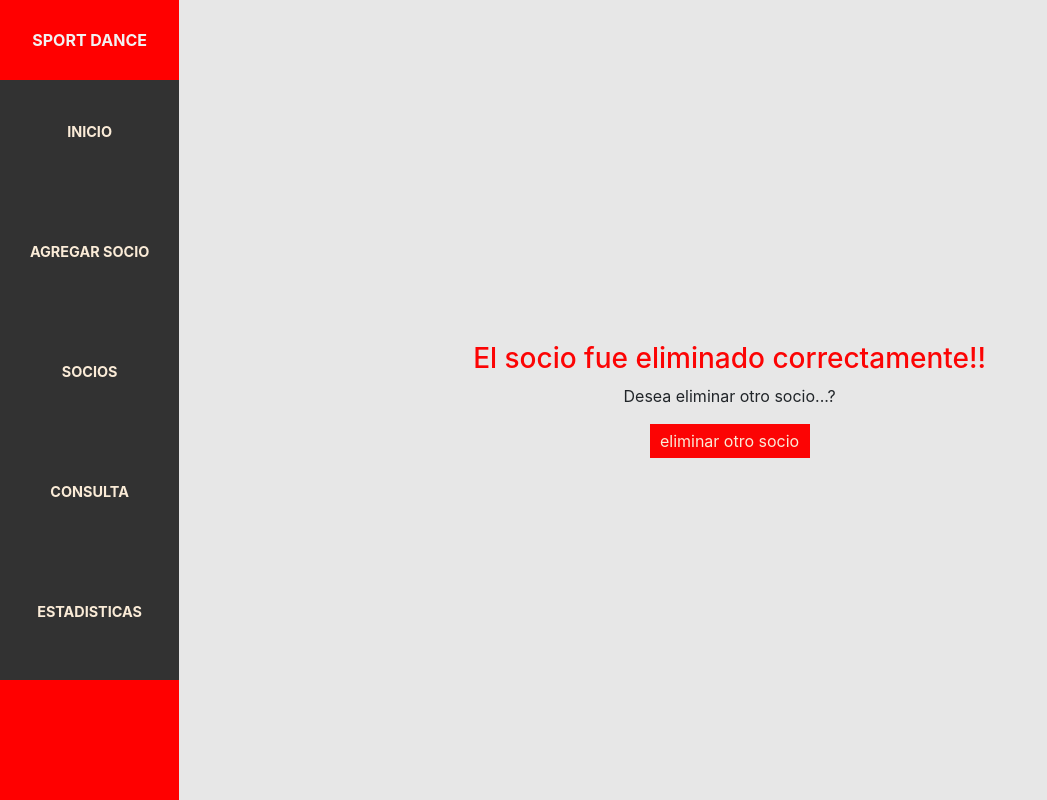
After one commit to cristian83villagra/gym-sportdance, a Django app: page /eliminacion_exitosa in a window 1280 px wide. The commit adds this page. Shown: the whole page, without its empty margins (0-1047 px from the left). Run offline with Django 3.2, Linux system fonts and the light colour scheme; some libraries are stand-ins or nearby versions.

Commit message:
Se agregaron nuevas funcionalidades, actualizar socio, eliminar socio

```diff
--- a/gestionsport/dashboardsport/models.py
+++ b/gestionsport/dashboardsport/models.py
@@ -59,7 +59,7 @@ class Socio(models.Model):
 
 
     def __str__(self):
-        return "{} ({}) ({})".format(self.id, self.nombre, self.genero)
+        return self.nombre
 
     class Meta:
         db_table = 'socio'
--- a/gestionsport/dashboardsport/static/dashboard/estilo.css
+++ b/gestionsport/dashboardsport/static/dashboard/estilo.css
@@ -364,7 +364,7 @@ label{
     color: antiquewhite;
     border: none;
     width: 10em;
-    height: 2em;
+    height: 2.1em;
     transition: border-radius 1s;
 }
 
--- a/gestionsport/dashboardsport/static/dashboard/modificaciones.css
+++ b/gestionsport/dashboardsport/static/dashboard/modificaciones.css
@@ -36,3 +36,15 @@
 .table table-dark{
     background: violet;
 }
+
+/*----------PAGINA CONSULTA---------*/
+
+a:link {text-decoration: none !important;}
+a:visited {text-decoration: none!important;}
+a:hover {text-decoration: none !important;
+        color:#e8e8e8}
+a:active {text-decoration: none !important;}
+a{
+    color: #e8e8e8;
+    font-weight: 600;
+}
--- a/gestionsport/dashboardsport/templates/dashboard/base.html
+++ b/gestionsport/dashboardsport/templates/dashboard/base.html
@@ -66,6 +66,13 @@
 
             {% endblock estadistica %}
 
+            {% block eliminar_socio %}
+
+            {% endblock eliminar_socio %}
+
+            {% block eliminacion_exitosa %}
+
+            {% endblock eliminacion_exitosa %}
 
 
         </div>
--- /dev/null
+++ b/gestionsport/dashboardsport/templates/dashboard/eliminacion_exitosa.html
@@ -0,0 +1,17 @@
+{% extends 'dashboard/base.html' %}
+{% load static %}
+
+{% block titulo %} ELIMINACION EXITOSA {% endblock %}
+
+{% block envio  %}
+    <div class="exito">
+        <h3>El socio fue eliminado correctamente!!</h3>
+        <p>Desea eliminar otro socio...?</p>
+        <form class>
+            <a href="{% url 'consulta' %}">
+                <input class="boton_agregar" type="button" value="eliminar otro socio">
+            </a>
+        </form>
+    </div>
+
+{% endblock envio %}
--- a/gestionsport/dashboardsport/templates/dashboard/estadisticas.html
+++ b/gestionsport/dashboardsport/templates/dashboard/estadisticas.html
@@ -25,7 +25,7 @@
                     <div class="activos"><h5>{{activos}}</h5></div>
                 </div>
                 <div class="tarjeta5">
-                    <div class="titulotarjeta">No Activos</div>
+                    <div class="titulotarjeta"><a href="{%url 'socios_no_activos' %}"> No Activos</a></div>
                     <div class="inactivos"><h5>{{no_activos}}</h5></div>
                 </div>
 
--- a/gestionsport/dashboardsport/urls.py
+++ b/gestionsport/dashboardsport/urls.py
@@ -12,6 +12,10 @@ urlpatterns = [
     path('no_activos', views.no_activos, name='no_activos'),
     path('consulta', views.consulta, name='consulta'),
     path('estadisticas', views.estadisticas, name='estadisticas'),
-    #path('paginacion', views.paginacion, name='paginacion')
+    path('socios_no_activos', views.socios_no_activos, name='socios_no_activos'),
+    path('actualizacion_exitosa', views.actualizacion_exitosa, name='actualizacion_exitosa'),
+    path('actualizar_socio/<str:pk>/', views.actualizar_socio, name='actualizar_socio'),
+    path('eliminar_socio/<str:pk>/', views.eliminar_socio, name='eliminar_socio'),
+    path('eliminacion_exitosa', views.eliminacion_exitosa, name='eliminacion_exitosa')
 
 ]
--- a/gestionsport/dashboardsport/views.py
+++ b/gestionsport/dashboardsport/views.py
@@ -1,9 +1,6 @@
 from calendar import month
-from itertools import count
-from pickle import TRUE
-from tkinter import S
-from typing_extensions import Self
-from webbrowser import get
+from django.urls import reverse_lazy
+from django.views.generic.edit import CreateView, UpdateView
 from django.db.models import Sum
 from django.shortcuts import render, redirect
 from .models import Socio
@@ -11,6 +8,8 @@ from django.db.models import Q, F
 from .forms import Form_Client
 from datetime import datetime, date
 from django.core.paginator import Paginator, EmptyPage, PageNotAnInteger
+from django.db import transaction
+
 
 
 #-------------VISTA INDEX---------------#
@@ -56,6 +55,56 @@ def envio_exitoso(request):
     return render(request, 'dashboard/envio_exitoso.html',{})
 
 
+#-------------VISTA ACTUALIZAR USUARIO---------------#
+
+def actualizar_socio(request, pk):
+    """
+    Funcion para actualizar socio
+    """
+    fecha_hoy = date.today()
+    socio = Socio.objects.get(id=pk)
+    form = Form_Client(instance=socio)
+    if request.method == 'POST':
+        form = Form_Client(request.POST, instance=socio)
+        if form.is_valid():
+            form.save()
+            return redirect("actualizacion_exitosa")
+
+    return render(request, 'dashboard/actualizar_socio.html',{'form': form, 'fecha_hoy': fecha_hoy})
+
+#-------------VISTA ACTUALIZACION EXITOSA---------------#
+
+def actualizacion_exitosa(request):
+    """
+    Funcion que actualiza a socio
+    """
+    return render(request, 'dashboard/actualizacion_exitosa.html',{})
+
+
+
+#-------------VISTA ELIMINAR USUARIO---------------#
+
+def eliminar_socio(request, pk):
+    """
+    Funcion para actualizar socio
+    """
+    fecha_hoy = date.today()
+    socio = Socio.objects.get(id=pk)
+    if request.method == 'POST':
+        socio.delete()
+        return redirect("eliminacion_exitosa")
+    context = {'item': socio, 'fecha_hoy': fecha_hoy}
+    return render(request, 'dashboard/eliminar_socio.html',context)
+
+
+#-------------VISTA ELIMINACION EXITOSA---------------#
+
+def eliminacion_exitosa(request):
+    """
+    Funcion que lleva a una pagina de eliminacion exitosa
+    """
+    return render(request, 'dashboard/eliminacion_exitosa.html',{})
+
 
 #-------------VISTA LISTA DE CLIENTES DEL GYM---------------#
 
@@ -80,10 +129,10 @@ def no_activos(request):
     """
     Funcion actualiza los activos a no activos al terminar su mes de membresia.
     """
-    hoy = datetime.today()
-    vencidos = Socio.objects.filter(vencimiento = hoy)
-    print(vencidos)
-    vencidos = Socio.objects.filter(vencimiento = hoy).update(estado = 'No activo', aldia= 'NO', cuota=0)
+    hoy = date.today()
+    #vencidos = Socio.objects.filter(estado = 'No activo')
+    #print(vencidos)
+    vencidos = Socio.objects.filter(vencimiento__lte = hoy).update(estado = 'No activo', aldia= 'NO', cuota=0000.00)
 
     return render(request, 'dashboard/no_activos.html', {'vencidos': vencidos} )
 
@@ -100,14 +149,15 @@ def consulta(request):
     clientes = Socio.objects.filter(estado = True)
     if queryset:
         clientes = Socio.objects.filter(
-            Q(id__icontains = queryset) |
+            Q(id__exact = queryset) |
             Q(nombre__icontains = queryset)
         ).distinct()
+        print(clientes)
     return render(request, 'dashboard/consulta.html', {'clientes': clientes, 'fecha_hoy':fecha_hoy})
 
 
 
-#-------------VISTA ESTADISTICAS A CONSTRUIR---------------#
+#-------------VISTA ESTADISTICAS---------------#
 
 """
     Formulario para construir la vista de dashboard en construccion
@@ -226,3 +276,24 @@ def estadisticas(request):
                    'registro_diciembre':registro_diciembre, 'diciembre': diciembre,
                    'registros_anual': registros_anual,
                    'anual': anual, 'fecha_hoy': fecha_hoy})
+
+
+#-------------VISTA SOCIOS NO ACTIVOS---------------#
+
+def socios_no_activos(request):
+    """
+    Funcion actualiza los activos a no activos al terminar su mes de membresia.
+    """
+    hoy = date.today()
+    vencido = Socio.objects.filter(vencimiento__lte = hoy)
+
+    print(vencido)
+    #lista_vencidos= []
+    with transaction.atomic():
+        for key in vencido:
+            print(key)
+            Socio.objects.filter(vencimiento__lte = hoy).update(estado = 'No activo', aldia= 'NO', cuota = 0000.00)
+    paginator = Paginator(vencido, 8) # 8 socios no activos en cada pagina
+    page = request.GET.get('page')
+    pagina_actual = paginator.get_page(page)
+    return render(request, 'dashboard/socios_no_activos.html', {'vencido': pagina_actual, 'hoy': hoy} )
```
Also changed, not shown: other parts of gestionsport/dashboardsport/static/dashboard/estilo.css (+45 -0 lines), gestionsport/dashboardsport/templates/dashboard/actualizacion_exitosa.html (added, +17 -0 lines), gestionsport/dashboardsport/templates/dashboard/actualizar_socio.html (added, +24 -0 lines), gestionsport/dashboardsport/templates/dashboard/consulta.html (+6 -2 lines), gestionsport/dashboardsport/templates/dashboard/eliminar_socio.html (added, +19 -0 lines), gestionsport/dashboardsport/templates/dashboard/no_activos.html (deleted, +0 -15 lines), gestionsport/dashboardsport/templates/dashboard/socios_no_activos.html (added, +58 -0 lines), gestionsport/dashboardsport/templates/prueba.txt (added, +26 -0 lines).
